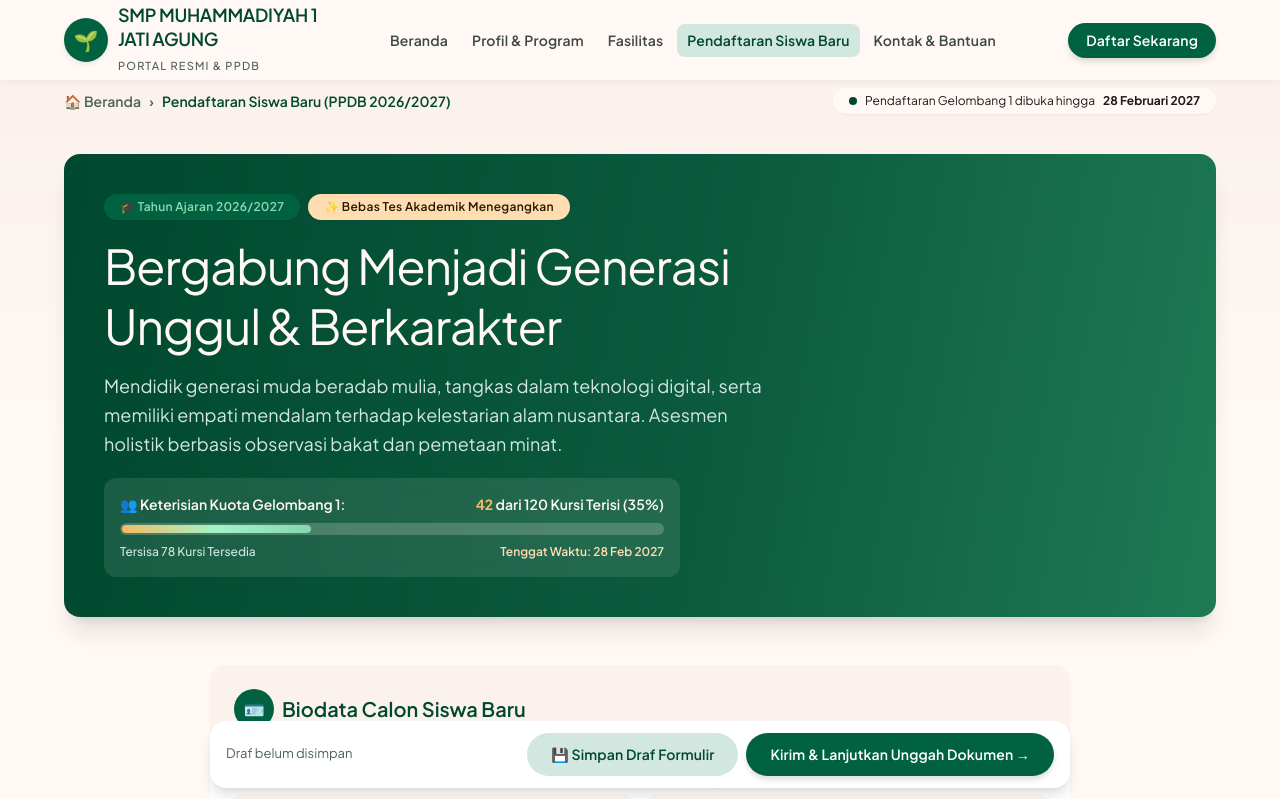
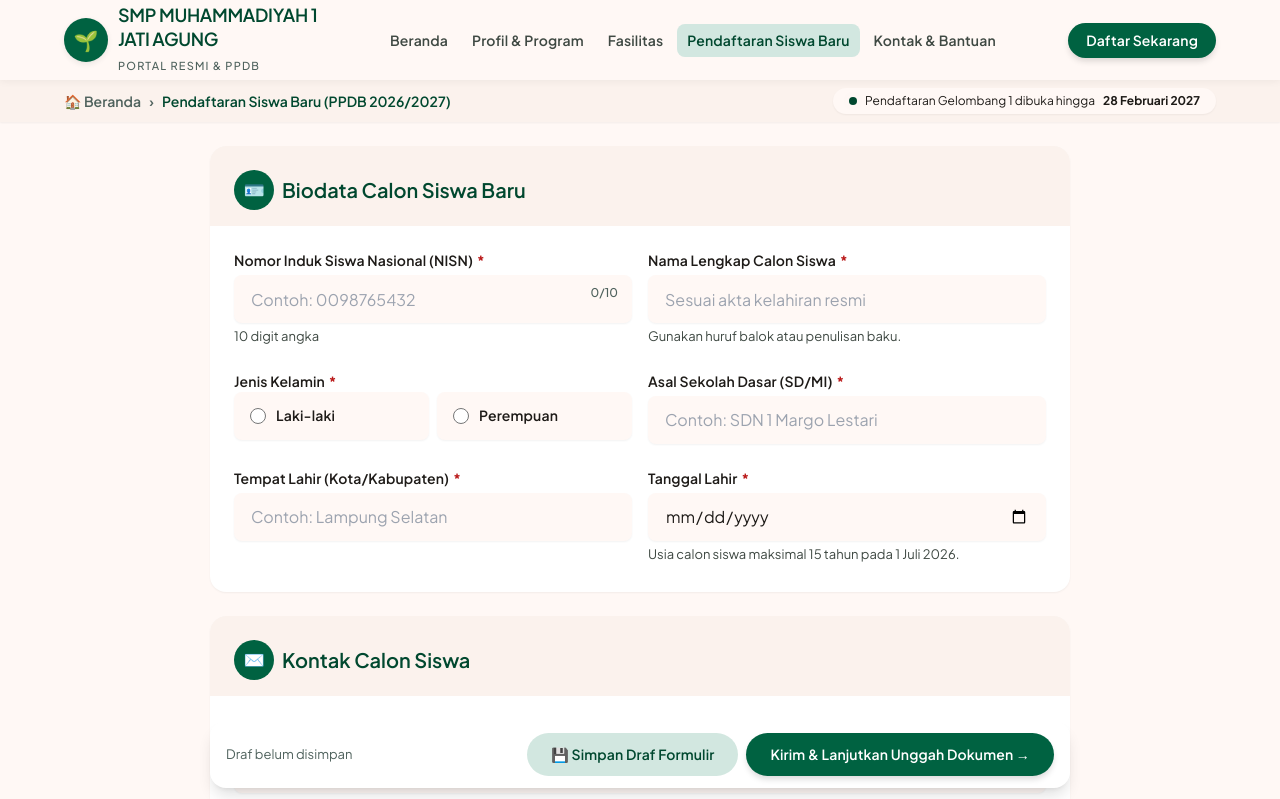
Before and after one commit to Xist7/Web-Sekolah-Muhammadiyah-1-Jati-Agung-Margo-Lestari, a Next.js app: page /ppdb in a window 1280 px wide. Shown: the top 799 px of the page. Built offline with nearby package versions, Linux system fonts and the light colour scheme.

Commit message:
Hapus banner hero Bergabung di halaman PPDB

```diff
--- a/src/app/ppdb/page.tsx
+++ b/src/app/ppdb/page.tsx
@@ -18,27 +18,6 @@ export default function PpdbPage() {
         </div>
       </div>
 
-      <section className="reg-hero">
-        <div className="container">
-          <div className="reg-banner">
-            <div className="chips">
-              <span className="chip chip-dark">🎓 Tahun Ajaran 2026/2027</span>
-              <span className="chip chip-sand">✨ Bebas Tes Akademik Menegangkan</span>
-            </div>
-            <h1>Bergabung Menjadi Generasi Unggul &amp; Berkarakter</h1>
-            <p className="lead">
-              Mendidik generasi muda beradab mulia, tangkas dalam teknologi digital, serta memiliki empati mendalam
-              terhadap kelestarian alam nusantara. Asesmen holistik berbasis observasi bakat dan pemetaan minat.
-            </p>
-            <div className="quota" aria-label="Keterisian kuota">
-              <div className="top"><span>👥 Keterisian Kuota Gelombang 1:</span><span><em>42</em> dari 120 Kursi Terisi (35%)</span></div>
-              <div className="bar" role="progressbar" aria-valuemin={0} aria-valuemax={120} aria-valuenow={42}><i /></div>
-              <div className="bottom"><span>Tersisa 78 Kursi Tersedia</span><b>Tenggat Waktu: 28 Feb 2027</b></div>
-            </div>
-          </div>
-        </div>
-      </section>
-
       <main className="container">
         <div className="form-layout" id="form">
           <PpdbForm />
```
